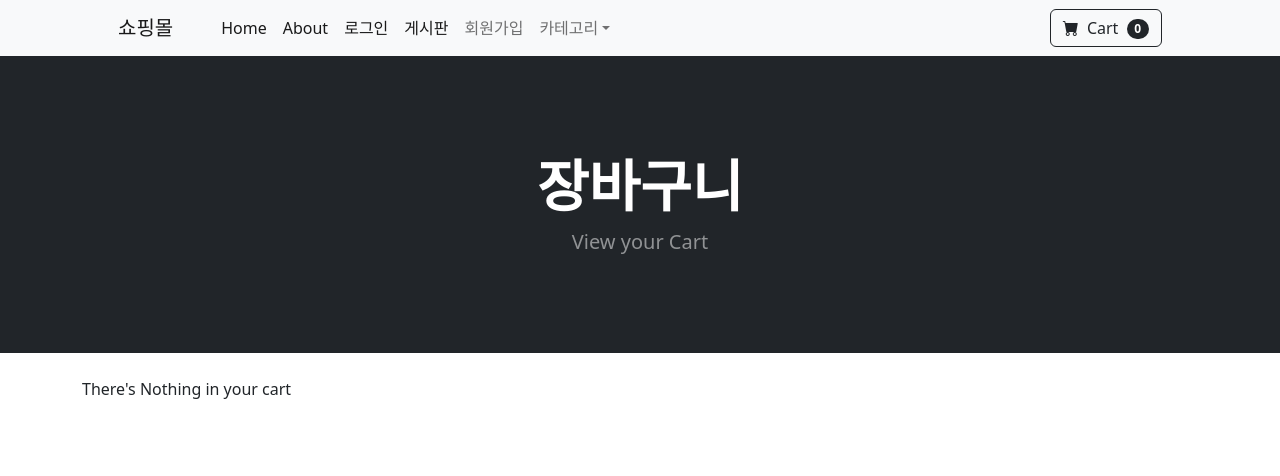
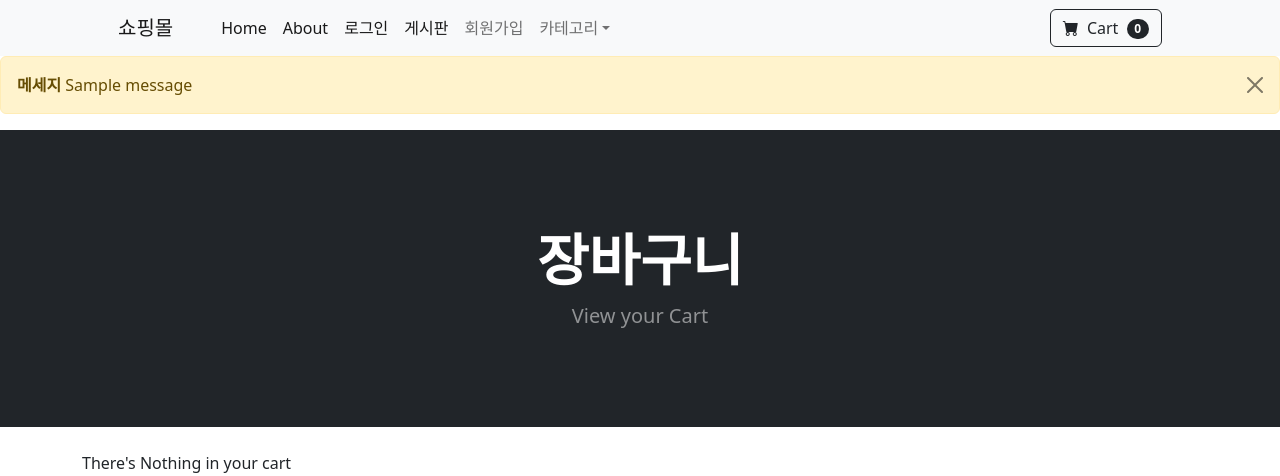
Before and after one commit to n3316202/ecommerce, a Django app: page /cart/ in a window 1280 px wide. Shown: the top 476 px of the page. Run offline with Django 5.2, Linux system fonts and the light colour scheme; tables that the repository leaves empty hold one stand-in row (values such as "Sample post"); one stand-in notice (Sample message) is shown; some libraries are stand-ins or nearby versions.

Commit message:
메세지넣기 완료

```diff
--- a/cart/views.py
+++ b/cart/views.py
@@ -6,6 +6,7 @@ from django.shortcuts import render
 
 from cart.cart import Cart
 from store.models import Product
+from django.contrib import messages
 
 def cart_summary(request):
     # Get the cart
@@ -23,10 +24,7 @@ def cart_add(request):
 
     cart  = Cart(request)
 
-    print("카트========",cart)
-
     if request.POST.get('action') == 'post':
-        print('=========')
 
         #get stuff
         product_id = int(request.POST.get('product_id'))
@@ -44,10 +42,10 @@ def cart_add(request):
         #Get Cart Quantity
         cart_quantity = cart.__len__()
         response = JsonResponse({'qty': cart_quantity})
-
+        #추가 dev_38
+        messages.success(request,"장바구니에 해당 상품이 추가되었습니다.")
         return response
 
-    print("카트========마지막")
 
 def cart_delete(request):
     cart = Cart(request)
@@ -62,6 +60,7 @@ def cart_delete(request):
         cart.delete(product=product_id)
 
         response = JsonResponse({'product':product_id})
+        messages.success(request,"장바구니에서 해당 상품이 삭제되었습니다.")
         return response
 
 def cart_update(request):
@@ -74,4 +73,6 @@ def cart_update(request):
         product_qty = int(request.POST.get('product_qty'))
         cart.update(product=product_id, quantity=product_qty)
         response = JsonResponse({'qty':product_qty})
+        #추가 dev_38
+        messages.success(request,"장바구니가 업데이트 되었습니다.")
         return response
--- /dev/null
+++ b/templates/layout/message.html
@@ -0,0 +1,9 @@
+{% if messages %}
+  {% for message in messages %}
+    <div class="alert alert-warning alert-dismissible fade show" role="alert">
+      <strong>메세지</strong>
+      {{message}}
+      <button type="button" class="btn-close" data-bs-dismiss="alert" aria-label="Close"></button>
+    </div>
+  {% endfor %}
+  {%endif%}
--- a/templates/layout/navbar.html
+++ b/templates/layout/navbar.html
@@ -1,4 +1,5 @@
 <!-- Navigation-->
+<div>
 <nav class="navbar navbar-expand-lg navbar-light bg-light">
   <div class="container px-4 px-lg-5">
     <a class="navbar-brand" href="{% url 'store:home' %}">쇼핑몰</a>
@@ -60,3 +61,5 @@
     </div>
   </div>
 </nav>
+{% include 'layout/message.html' %}
+</div>
--- a/templates/store/product.html
+++ b/templates/store/product.html
@@ -80,6 +80,8 @@
         success : function(json){
           console.log(json)
           $('#cart_quantity').text(json.qty)
+          //추가 dev_38
+          location.reload();
         },
         error : function(e){
           console.log(e)
@@ -87,5 +89,4 @@
       })
     });
   </script>
-
-{% endblock content %}
+  {% endblock content %}
```
